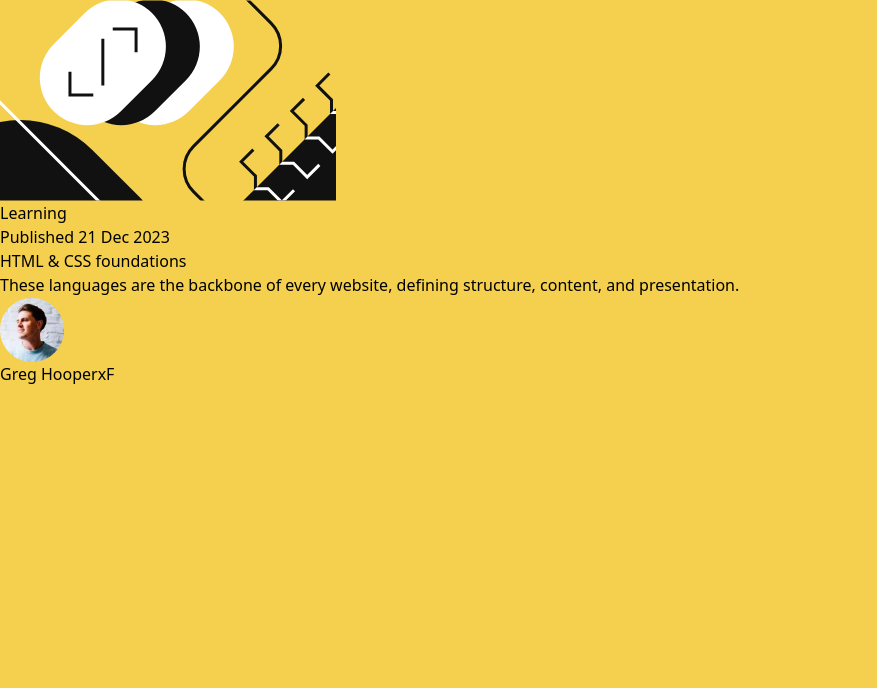
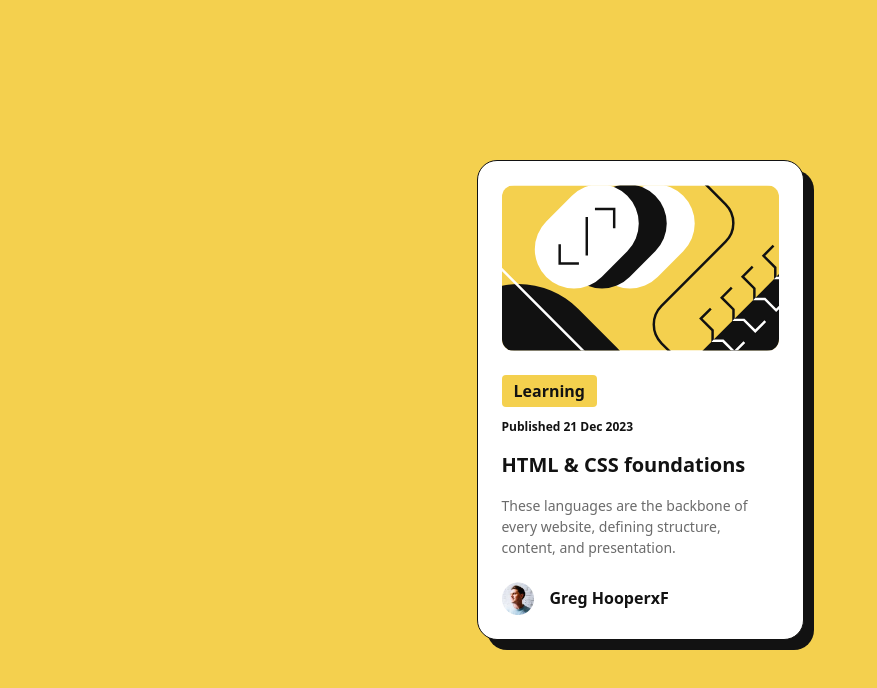
Before and after one commit to MarceCeru/desafio-front, a website: page index.tailwind.html in a window 1280 px wide. Shown: the whole page, without its empty margins (0-877 px from the left). Drawn offline with Linux system fonts and the light colour scheme.

Commit message:
ultimos estilos con tailwind

```diff
--- a/index.tailwind.html
+++ b/index.tailwind.html
@@ -14,28 +14,28 @@
 
 </head>
 
-<body class="bg-Yellow">
+<body class="bg-Yellow font-Figtree flex justify-center items-center min-h-screen text-Gcolor-ray-950">
 
   <main>
-    <div>
-      <img src="./assets/images/illustration-article.svg" alt="imagen representativa del curso de css">
+    <div class="bg-White w-[327px] p-6 rounded-[20px] border border-Gcolor-ray-950 shadow-card">
+      <img class="rounded-xl mb-6" src="./assets/images/illustration-article.svg"
+        alt="imagen representativa del curso de css">
 
-      <div>
+      <div class="bg-Yellow py-1 px-3 inline-block font-bold rounded-sm mb-3">
         <p>Learning</p>
       </div>
 
-      <p>Published 21 Dec 2023</p>
+      <p class="text-xs font-bold mb-4">Published 21 Dec 2023</p>
 
-      <h2>HTML & CSS foundations</h2>
+      <h2 class="text-xl font-bold mb-4">HTML & CSS foundations</h2>
 
-      <p>
+      <p class="text-Gray-500 leading-[1.5] text-sm mb-6">
         These languages are the backbone of every website, defining structure, content, and presentation.
       </p>
-      <div>
-        <img src="./assets/images/image-avatar.webp" alt="image-user">
-        <h3>Greg HooperxF</h3>
+      <div class="flex items-center">
+        <img class="mr-4 w-8" src="./assets/images/image-avatar.webp" alt="image-user">
+        <h3 class="font-bold">Greg HooperxF</h3>
       </div>
-
 
     </div>
 
--- a/src/input.css
+++ b/src/input.css
@@ -2,7 +2,10 @@
 
 @font-face {
     font-family: Figtree;
-    src: url('./assets/fonts/Figtree-VariableFont_wght.ttf');
+    font-style: normal;
+    font-weight: 200 700;
+    font-display: swap;
+    src: url("../assets/fonts/Figtree-VariableFont_wght.ttf") format("woff2");
 }
 
 @theme {
@@ -12,4 +15,6 @@
     --color-Gcolor-ray-950: hsl(0, 0%, 7%);
 
     --Font-Figtree: 'Figtree';
+    --color-Gcolor-ray-950: hsl(0, 0%, 7%);
+    --shadow-card: 10px 10px  hsl(0, 0%, 7%);
 }
```
Also changed, not shown: src/output.css. Lines whose indentation alone changed are shown as unchanged.
